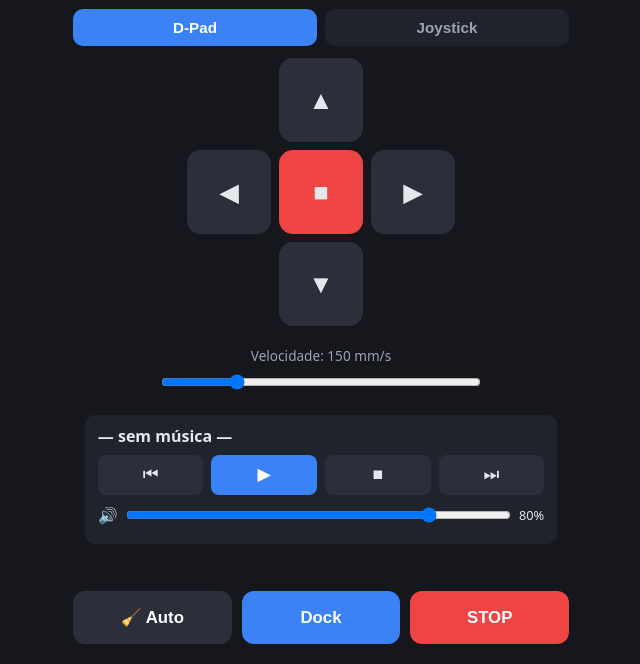
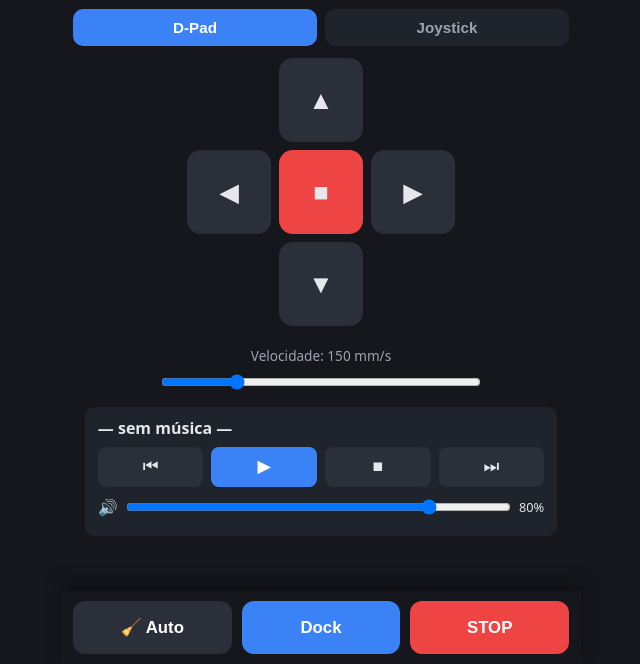
Before and after one commit to VitorHolandaI/roomba_40k, a plain HTML site: page web/static/index.html in a window 1280 px wide. Shown: the part 136-800 px from the top of the page, without its empty margins (319-959 px from the left). Drawn offline with Linux system fonts and the light colour scheme.

Commit message:
Fix: Styling fix

```diff
--- a/web/static/style.css
+++ b/web/static/style.css
@@ -14,24 +14,34 @@
   --muted: #9ca3af;
 }
 
-html, body {
+html {
+  background: var(--bg);
+  /* Rolagem nativa garantida no mobile. */
+  height: auto;
+  -webkit-text-size-adjust: 100%;
+}
+
+body {
   background: var(--bg);
   color: var(--text);
   font-family: system-ui, -apple-system, "Segoe UI", Roboto, sans-serif;
   -webkit-user-select: none;
   user-select: none;
-  overscroll-behavior-y: contain;   /* sem bounce, mas permite rolar */
-}
 
-body {
-  display: flex;
-  flex-direction: column;
+  /* Fluxo de bloco simples: a página inteira rola. Nada de flex/100dvh
+     que travava o scroll no celular. */
   max-width: 520px;
   margin: 0 auto;
   padding: 12px;
-  gap: 12px;
-  min-height: 100dvh;               /* cresce e rola se não couber */
+  /* Espaço extra no fim para o conteúdo não ficar atrás da barra fixa. */
+  padding-bottom: 96px;
 }
+
+/* Espaçamento vertical entre as seções (substitui o gap do flex). */
+body > header,
+body > section,
+body > nav,
+body > #role-banner { margin-bottom: 12px; }
 
 header {
   display: flex;
@@ -125,13 +135,17 @@ h1 { font-size: 1.2rem; letter-spacing: 0.5px; }
 }
 .hint { color: var(--muted); font-size: 0.85rem; }
 
-/* Botões globais — rodapé fixo: Dock/STOP/Auto sempre alcançáveis */
+/* Botões globais — barra inferior FIXA: Dock/STOP/Auto sempre visíveis,
+   sem interferir na rolagem da página (que rola atrás dela). */
 footer {
   display: flex; gap: 10px;
-  position: sticky; bottom: 0;
-  padding: 8px 0;
-  margin-top: auto;
+  position: fixed;
+  left: 50%; transform: translateX(-50%);
+  bottom: 0;
+  width: 100%; max-width: 520px;
+  padding: 10px 12px;
   background: var(--bg);
+  box-shadow: 0 -8px 16px rgba(0,0,0,0.35);
 }
 .big {
   flex: 1; padding: 16px; border: none; border-radius: 12px;
```
